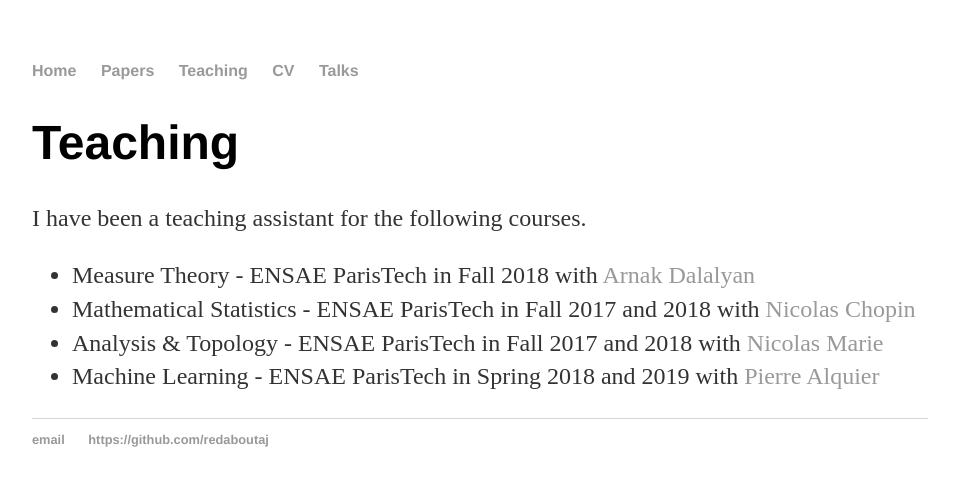
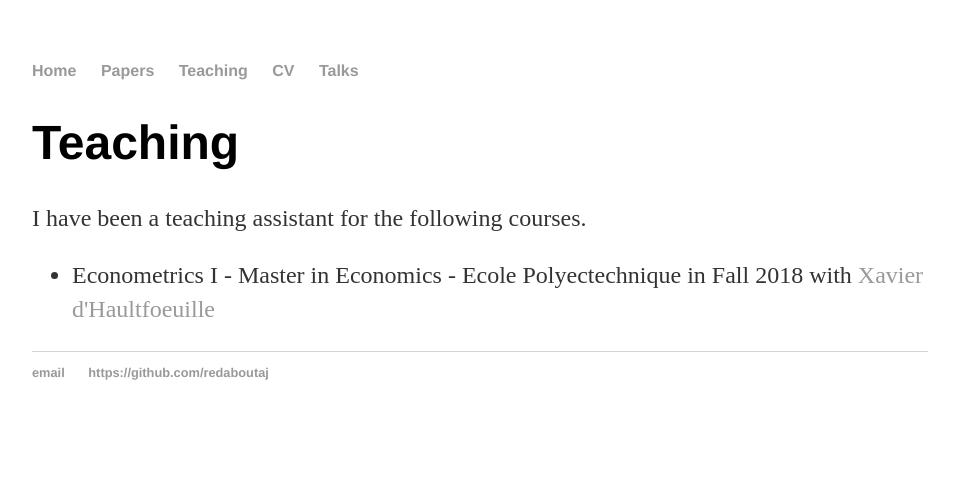
Before and after one commit to redaboutaj/Website, a Jekyll site: the page built from teaching/index.html, in a window 1280 px wide. Shown: the top 486 px of the page, without its empty margins (160-1119 px from the left). Built offline with Jekyll 4.4.1, drawn with Linux system fonts in a browser that asks for light colours.

Commit message:
Update index.html

```diff
--- a/teaching/index.html
+++ b/teaching/index.html
@@ -8,10 +8,7 @@
 			<p>I have been a teaching assistant for the following courses.</p>
 
 <ul>
-<li>Measure Theory -  ENSAE ParisTech in Fall 2018 with <a href="http://www.arnak-dalalyan.fr/">Arnak Dalalyan</a></li>
-<li>Mathematical Statistics - ENSAE ParisTech in Fall 2017 and 2018 with <a target="_blank" href="https://sites.google.com/site/nicolaschopinstatistician/">Nicolas Chopin</a></li>
-<li>Analysis & Topology - ENSAE ParisTech in Fall 2017 and 2018 with <a target="_blank" href="https://sites.google.com/site/nmariemath/">Nicolas Marie</a></li>
-<li>Machine Learning - ENSAE ParisTech in Spring 2018 and 2019 with <a target="_blank" href="http://alquier.ensae.net/">Pierre Alquier</a></li>
+<li>Econometrics I -  Master in Economics - Ecole Polyectechnique in Fall 2018 with <a href="http://www.arnak-dalalyan.fr/">Xavier d'Haultfoeuille</a></li>
 
 </ul>
 		</div>
```
